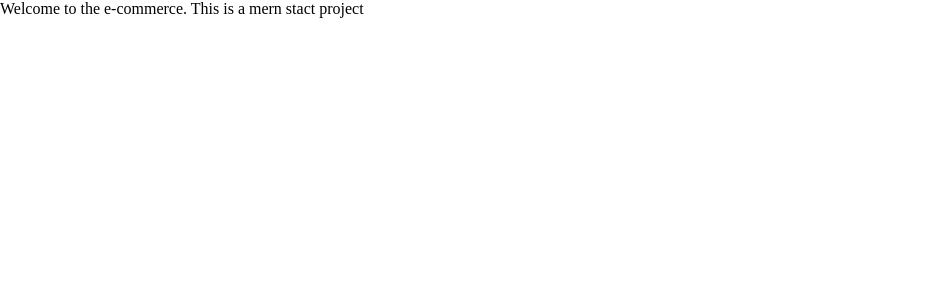
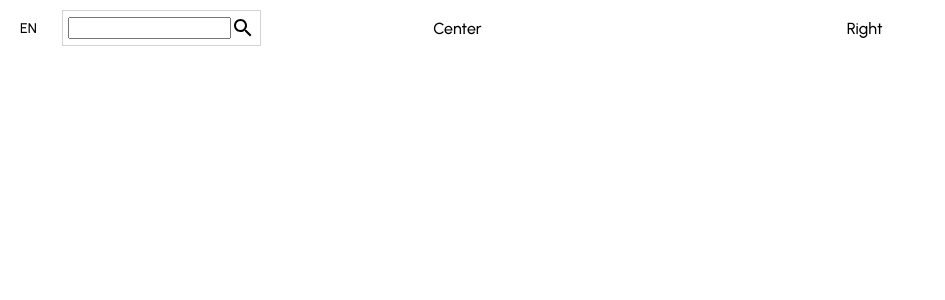
Before and after one commit to mizbauddintareq/e-commerce, a React (Create React App) app: page / in a window 1280 px wide. Shown: the top 300 px of the page, without its empty margins (0-945 px from the left). Built offline with nearby package versions, Linux system fonts and the light colour scheme.

Commit message:
marking navbar

```diff
--- a/package.json
+++ b/package.json
@@ -3,12 +3,15 @@
   "version": "0.1.0",
   "private": true,
   "dependencies": {
+    "@material-ui/core": "^4.12.4",
+    "@material-ui/icons": "^4.11.3",
     "@testing-library/jest-dom": "^5.16.4",
     "@testing-library/react": "^13.3.0",
     "@testing-library/user-event": "^13.5.0",
     "react": "^18.1.0",
     "react-dom": "^18.1.0",
     "react-scripts": "5.0.1",
+    "styled-components": "^5.3.5",
     "web-vitals": "^2.1.4"
   },
   "scripts": {
--- a/public/index.html
+++ b/public/index.html
@@ -1,15 +1,23 @@
 <!DOCTYPE html>
 <html lang="en">
-
   <head>
     <meta charset="utf-8" />
     <meta name="viewport" content="width=device-width, initial-scale=1" />
-  <meta name="description" content="Web site created using create-react-app" />
+    <meta
+      name="description"
+      content="Web site created using create-react-app"
+    />
+    <link
+      href="https://fonts.googleapis.com/css2?family=Urbanist:ital,wght@0,100;0,200;0,300;0,500;0,600;0,700;0,800;0,900;1,100;1,200;1,300;1,500;1,600;1,700;1,800;1,900&display=swap"
+      rel="stylesheet"
+    />
     <style>
       * {
         margin: 0;
+        font-family: "Urbanist", sans-serif;
       }
     </style>
+
     <title>React App</title>
   </head>
 
@@ -17,5 +25,4 @@
     <noscript>You need to enable JavaScript to run this app.</noscript>
     <div id="root"></div>
   </body>
-
 </html>
--- a/src/App.jsx
+++ b/src/App.jsx
@@ -1,9 +1,7 @@
+import Home from "./pages/Home";
+
 const App = () => {
-  return (
-    <div>
-      <p>Welcome to the e-commerce. This is a mern stact project</p>
-    </div>
-  );
+  return <Home />;
 };
 
 export default App;
--- /dev/null
+++ b/src/components/Navbar.jsx
@@ -0,0 +1,58 @@
+import { Search } from "@material-ui/icons";
+import React from "react";
+import styled from "styled-components";
+
+const Container = styled.div`
+  height: 60px;
+`;
+
+const Wrapper = styled.div`
+  padding: 10px 20px;
+  display: flex;
+  align-items: center;
+  justify-content: space-between;
+`;
+
+const Left = styled.div`
+  flex: 1;
+  display: flex;
+  align-items: center;
+`;
+const Language = styled.span`
+  font-size: 14px;
+  cursor: pointer;
+`;
+const SearchContainer = styled.div`
+  border: 0.5px solid lightgray;
+  display: flex;
+  align-items: center;
+  margin-left: 25px;
+  padding: 5px;
+`;
+const Input = styled.input``;
+const Center = styled.div`
+  flex: 1;
+`;
+const Right = styled.div`
+  flex: 1;
+`;
+
+const Navbar = () => {
+  return (
+    <Container>
+      <Wrapper>
+        <Left>
+          <Language>EN</Language>
+          <SearchContainer>
+            <Input />
+            <Search />
+          </SearchContainer>
+        </Left>
+        <Center>Center</Center>
+        <Right>Right</Right>
+      </Wrapper>
+    </Container>
+  );
+};
+
+export default Navbar;
--- /dev/null
+++ b/src/pages/Home.jsx
@@ -0,0 +1,12 @@
+import React from "react";
+import Navbar from "../components/Navbar";
+
+const Home = () => {
+  return (
+    <div>
+      <Navbar />
+    </div>
+  );
+};
+
+export default Home;
```
Also changed, not shown: 2 other files (tests, documents, lock files or other folders). Lines whose indentation alone changed are shown as unchanged.
